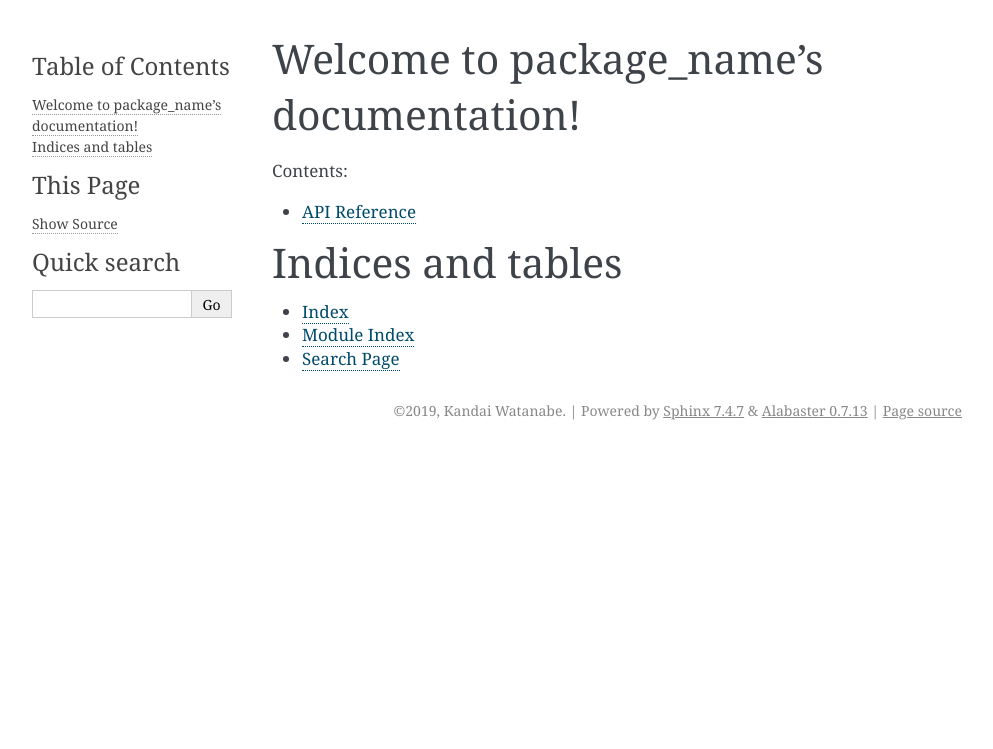
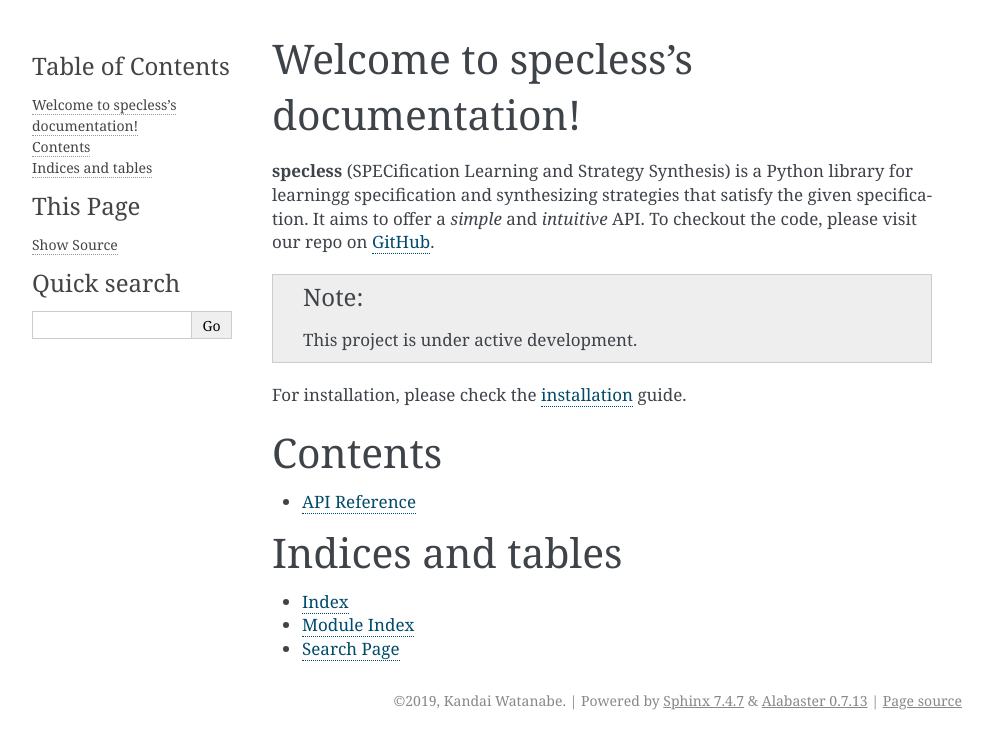
Before and after one commit to watakandai/specless, a Sphinx documentation site: the page built from docs/index.rst, in a window 1280 px wide. Shown: the top 749 px of the page, without its empty margins (148-1141 px from the left). Built offline with Sphinx 7.4.7, drawn with Linux system fonts in a browser that asks for light colours.

Commit message:
played around with sphinx apis

```diff
--- a/docs/conf.py
+++ b/docs/conf.py
@@ -55,7 +55,7 @@
 # List of patterns, relative to source directory, that match files and
 # directories to ignore when looking for source files.
 # This pattern also affects html_static_path and html_extra_path.
-exclude_patterns = ['_build', 'Thumbs.db', '.DS_Store']
+exclude_patterns = ['build', 'Thumbs.db', '.DS_Store']
 
 
 # -- Options for HTML output -------------------------------------------------
@@ -68,4 +68,4 @@
 # Add any paths that contain custom static files (such as style sheets) here,
 # relative to this directory. They are copied after the builtin static files,
 # so a file named "default.css" will overwrite the builtin "default.css".
-html_static_path = ['_static']
+# html_static_path = ['_static']
--- a/docs/index.rst
+++ b/docs/index.rst
@@ -3,12 +3,23 @@
    You can adapt this file completely to your liking, but it should at least
    contain the root `toctree` directive.
 
-Welcome to package_name's documentation!
+Welcome to specless's documentation!
 ========================================
 
+**specless** (SPECification Learning and Strategy Synthesis) is a Python library for learningg specification and synthesizing strategies that satisfy the given specification.
+It aims to offer a *simple* and *intuitive* API.
+To checkout the code, please visit our repo on `GitHub <https://github.com/watakandai/specless/>`_.
+
+.. note::
+   This project is under active development.
+
+
+For installation, please check the :ref:`installation <installation>` guide.
+
+Contents
+=========
 .. toctree::
    :maxdepth: 2
-   :caption: Contents:
 
    reference
 
--- a/docs/reference.rst
+++ b/docs/reference.rst
@@ -5,5 +5,5 @@ API Reference
 .. toctree::
    :maxdepth: 2
 
-.. automodule:: package_name.core
+.. automodule:: specless.doctest
    :members:
```
Also changed, not shown: docs/usage.rst (added, +15 -0 lines), 2 other files.
